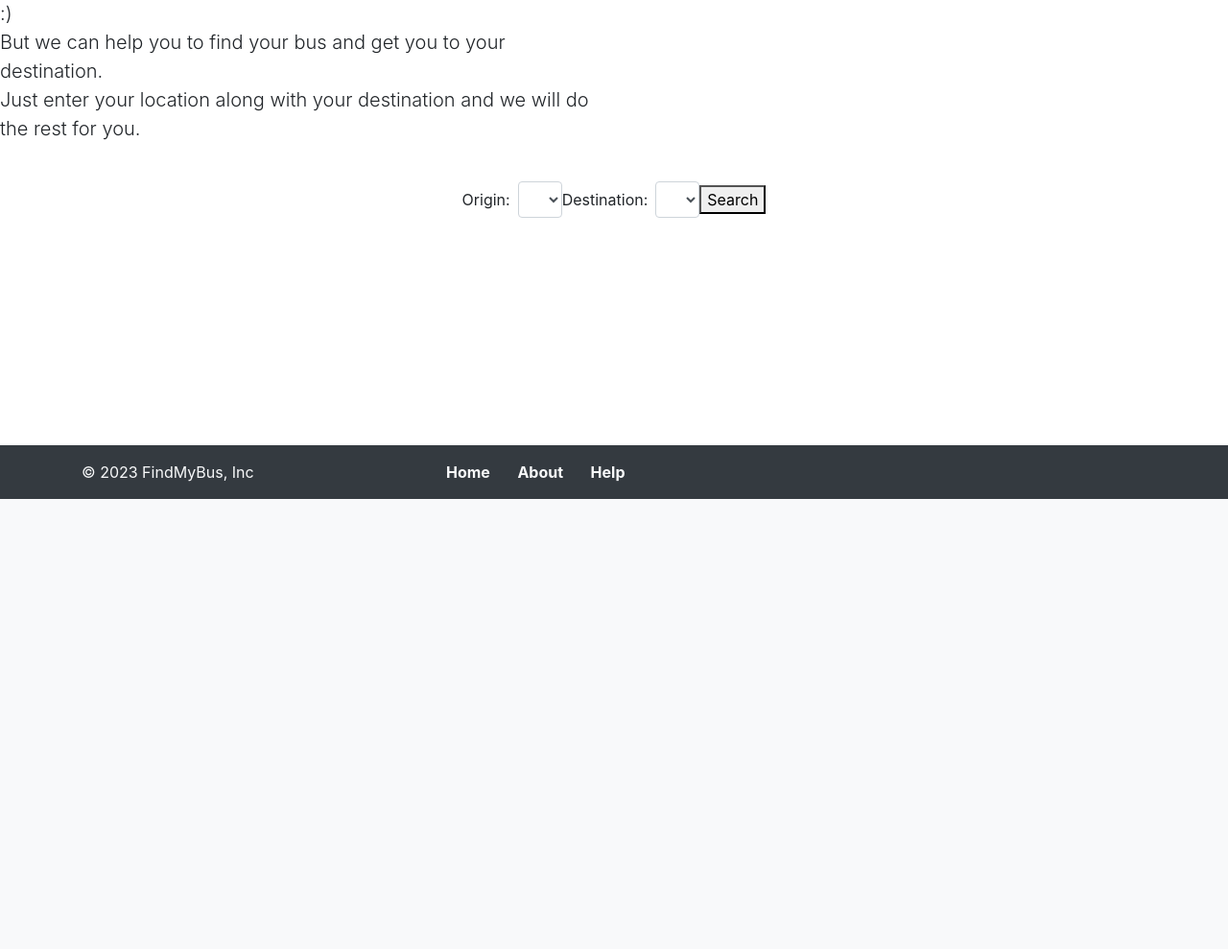
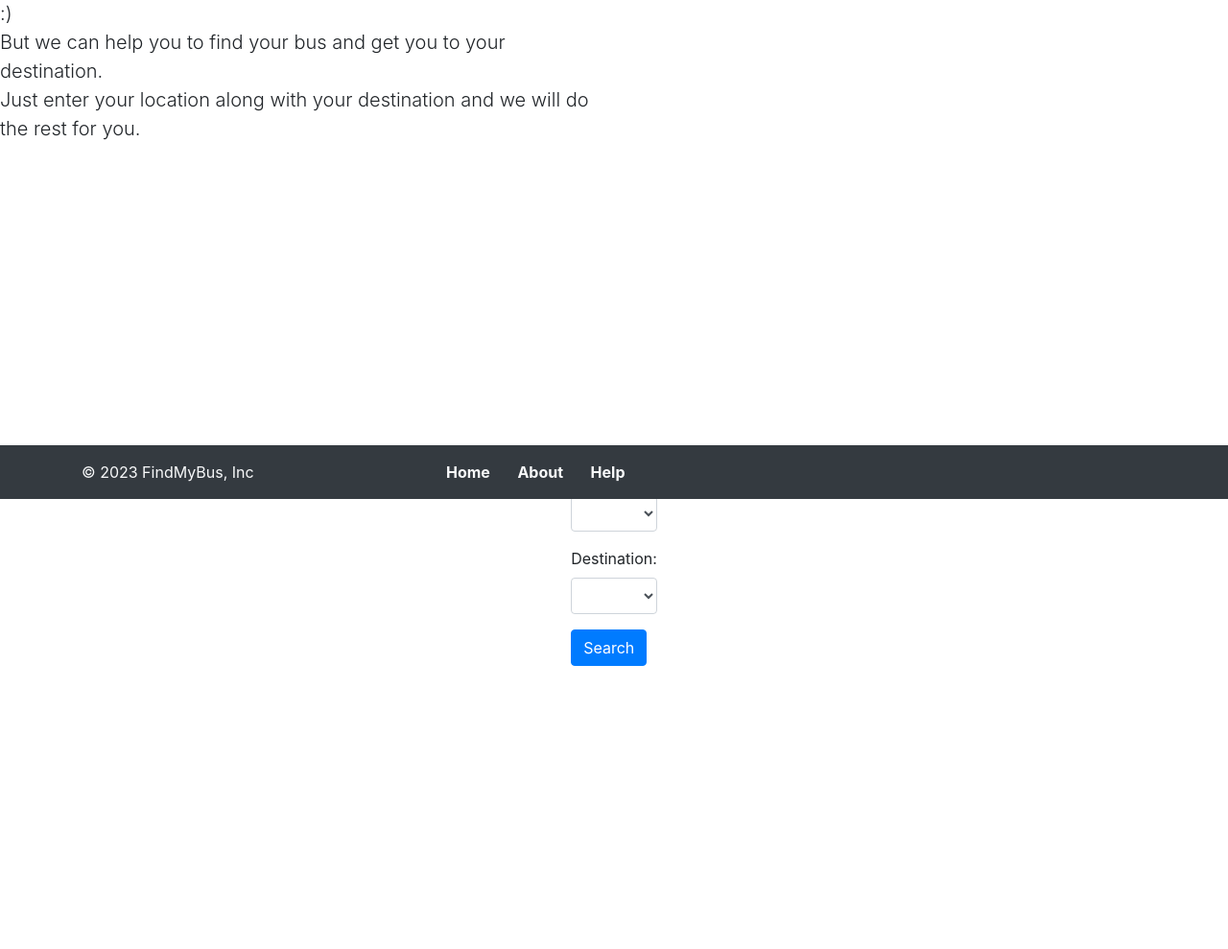
Before and after one commit to akashghosh256/Find_My_Bus, a Flask app: page / in a window 1280 px wide. Shown: the part 280-1269 px from the top of the page at 96% size. Before the commit the page ends 800 px from the top, so only its background shows below. Run offline with Flask 3, Linux system fonts and the light colour scheme; lists and menus that the app fills with data are empty; some libraries are stand-ins or nearby versions.

Commit message:
Modified styling to make the form elements vertical.

```diff
--- a/templates/home.html
+++ b/templates/home.html
@@ -20,7 +20,7 @@
         </p>
     </div>
 </div>
-<div class="d-flex justify-content-center">
+<!-- <div class="d-flex justify-content-center">
     <form method="POST" action="{{ url_for('search') }}" class="form-inline">
         <label for="origin" class="mr-2">Origin:</label>
         <select name="origin" id="origin" class="form-control">
@@ -38,5 +38,27 @@
         <br>
         <button type="submit">Search</button>
     </form>
+</div> -->
+<div class="d-flex align-items-center justify-content-center" style="height: 100vh">
+    <form method="POST" action="{{ url_for('search') }}" class="mx-auto">
+        <div class="form-group">
+          <label for="origin">Origin:</label>
+          <select class="form-control" name="origin" id="origin">
+            {% for o in unique_origins %}
+              <option value="{{ o }}">{{ o }}</option>
+            {% endfor %}
+          </select>
+        </div>
+        <div class="form-group">
+          <label for="destination">Destination:</label>
+          <select class="form-control" name="destination" id="destination">
+            {% for d in unique_destinations %}
+              <option value="{{ d }}">{{ d }}</option>
+            {% endfor %}
+          </select>
+        </div>
+        <button type="submit" class="btn btn-primary">Search</button>
+      </form>
 </div>
+
 {% endblock %}
```
